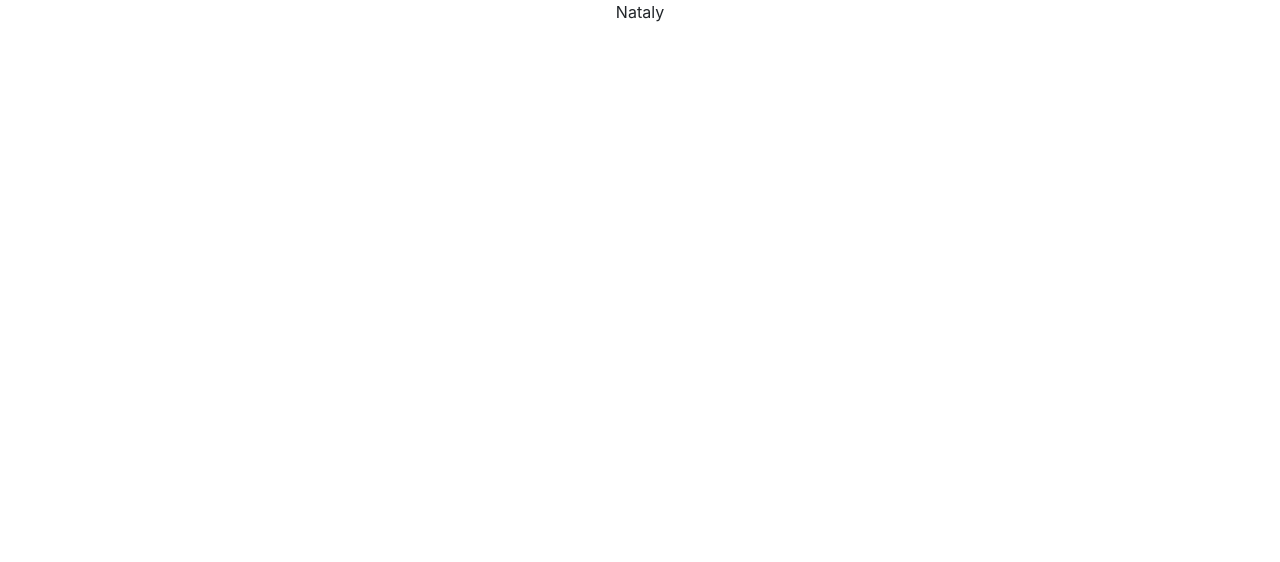
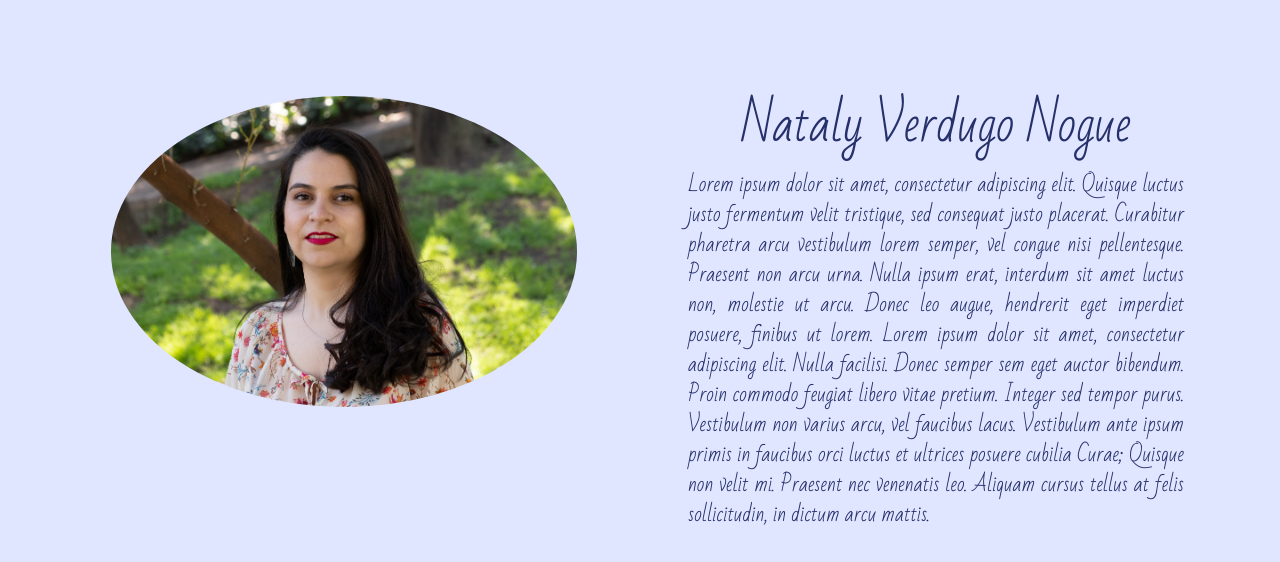
Before and after one commit to NatalyVerdugoNogue/NatalyVerdugoNogue.github.io, a website: page index.html in a window 1280 px wide. Both pictures are taken after a click on the button 76 px from the left and 396 px from the top of the page. Drawn offline with nearby package versions, Linux system fonts and the light colour scheme.

Commit message:
datauser

```diff
--- a/index.html
+++ b/index.html
@@ -17,6 +17,7 @@
 
   <!-- css -->
   <link rel="stylesheet" href="src/css/font.css">
+  <link rel="stylesheet" href="src/css/dataUser.css">
 
   <!-- javascript -->
   <script src="src/js/controller.js"></script>
@@ -26,9 +27,7 @@
 
 </head>
 
-<body id="container">
-  <div></div>
-</body>
+<body id="container"></body>
 
 
 <!-- bootstrap -->
--- /dev/null
+++ b/src/css/dataUser.css
@@ -0,0 +1,65 @@
+.text-user {
+  font-family: 'Bad Script', cursive;
+  color: #26306a;
+  font-weight: 500;
+}
+
+.text-title {
+  font-family: 'Bad Script', cursive;
+  color: #26306a;
+  font-weight: 500;
+}
+
+@media (min-width: 160px) {
+  .text-user {
+    font-size: 14px;
+  }
+  .text-title {
+    font-size: 20px;
+  }
+}
+
+@media (min-width: 481px) {
+  .text-user {
+    font-size: 18px;
+  }
+  .text-title {
+    font-size: 3rem;
+  }
+}
+
+@media (min-width: 641px) {
+  .text-user {
+    font-size: 10px;
+  }
+  .text-title {
+    font-size: 22px;
+  }
+}
+
+@media (min-width: 801px) {
+  .text-user {
+    font-size: 1rem;
+  }
+  .text-title {
+    font-size: 2.5rem;
+  }
+}
+
+@media (min-width: 1025px) {
+  .text-user {
+    font-size: 20px;
+  }
+  .text-title {
+    font-size: 3rem;
+  }
+}
+
+@media (min-width: 1281px) {
+  .text-user {
+    font-size: 30px;
+  }
+  .text-title {
+    font-size: 4rem;
+  }
+}
--- a/src/css/font.css
+++ b/src/css/font.css
@@ -1,5 +1,5 @@
 body {
-  /* background-color: #efffff */
+  background-color: #0035ff1f
 }
 
 .vertical-text-left {
@@ -167,7 +167,7 @@ body {
     left: 43vw;
     font-size: 34px;
   }
-  .img-fluid {
+  .img-fluid-alt {
     max-width: 70%;
     margin-left: 15%;
   }
@@ -186,7 +186,7 @@ body {
     left: 40vw;
     font-size: 56px;
   }
-  .img-fluid {
+  .img-fluid-alt {
     padding-top: 5rem;
   }
 }
@@ -203,7 +203,7 @@ body {
     left: 38vw;
     font-size: 52px;
   }
-  .img-fluid {
+  .img-fluid-alt {
     padding-top: 3rem;
   }
 }
@@ -219,7 +219,7 @@ body {
   .top-botton {
     font-size: 42px;
   }
-  .img-fluid {
+  .img-fluid-alt {
     padding-top: 1rem;
   }
 }
@@ -235,7 +235,7 @@ body {
   .top-botton {
     font-size: 32px;
   }
-  .img-fluid {
+  .img-fluid-alt {
     padding-top: 0rem;
   }
 }
@@ -290,7 +290,7 @@ body {
   .top-botton {
     font-size: 28px;
   }
-  .img-fluid {
+  .img-fluid-alt {
     padding-top: 3rem;
   }
 }
@@ -307,7 +307,7 @@ body {
     left: 26vw;
     font-size: 24px;
   }
-  .img-fluid {
+  .img-fluid-alt {
     padding-top: 0rem;
   }
 }
--- a/src/js/controller.js
+++ b/src/js/controller.js
@@ -4,3 +4,7 @@ window.controller = {};
 window.onload = () => {
   window.view.front();
 };
+
+window.controller.dataUser = () => {
+  window.view.dataUser();
+};
--- a/src/js/view.js
+++ b/src/js/view.js
@@ -5,25 +5,42 @@ window.view.front = () => {
   divFront.innerHTML =
     `<div class="row m-0">
       <div class="col-5 col-md-3 col-lg-2 m-auto pt-5 pt-md-3">
-      <img src="src/img/logoAzul.png" class="img-fluid" alt="prueba-gata">
+      <img src="src/img/logoAzul.png" class="img-fluid img-fluid-alt" alt="prueba-gata">
       </div>
     </div>
     <div class="row m-0">
       <div class="col-lg-6 col-xl-5 col-md-7 col-8 m-auto pt-md-4 pad-img">
-        <img src="src/img/pru5.png" class="img-fluid animated zoomIn imageshake" alt="prueba-gata">
+        <img src="src/img/pru5.png" class="img-fluid img-fluid-altanimated zoomIn imageshake" alt="prueba-gata">
       </div>
     </div>
 
     <p class="vertical-text-left m-0">CONTACTO</p>
-  <p class="vertical-text-right m-0">YO</p>
-  <p onclick="window.view.pru()" class="top-botton m-0">PORTAFOLIO</p>
+    <p class="vertical-text-right m-0">YO</p>
+    <p onclick="window.view.pru()" class="top-botton m-0">PORTAFOLIO</p>
 
-  <button onclick="window.view.pru()" class="btn-right"></button>
-  <button onclick="window.view.pru()" class="btn-left"></button>`;
+    <button onclick="window.view.pru()" class="btn-right"></button>
+    <button onclick="window.controller.dataUser()" class="btn-left"></button>`;
 };
 
-window.view.pru = () => {
-  let divFront2 = document.getElementById('container');
-  divFront2.innerHTML =
-    '<p class="text-center nat">Nataly</p>';
+window.view.dataUser = () => {
+  let divDataUser = document.getElementById('container');
+  divDataUser.innerHTML =
+    `<div class="row m-0 p-5">
+      <div class="col-md-6 col-12">
+        <img src="src/img/dataUser.jpg" class="rounded-circle img-fluid p-5" alt="data-user">
+      </div>
+      <div class="col-md-6 col-12 p-sm-5 p-0">
+        <h1 class="text-center text-title pb-2">Nataly Verdugo Nogue</h1>
+        <p class="text-user text-justify">Lorem ipsum dolor sit amet, consectetur adipiscing elit. Quisque luctus
+          justo fermentum
+          velit tristique, sed
+          consequat justo placerat. Curabitur pharetra arcu vestibulum lorem semper, vel congue nisi pellentesque.
+          Praesent non arcu urna. Nulla ipsum erat, interdum sit amet luctus non, molestie ut arcu. Donec leo augue,
+          hendrerit eget imperdiet posuere, finibus ut lorem. Lorem ipsum dolor sit amet, consectetur adipiscing elit.
+          Nulla facilisi. Donec semper sem eget auctor bibendum. Proin commodo feugiat libero vitae pretium. Integer sed
+          tempor purus. Vestibulum non varius arcu, vel faucibus lacus. Vestibulum ante ipsum primis in faucibus orci
+          luctus et ultrices posuere cubilia Curae; Quisque non velit mi. Praesent nec venenatis leo. Aliquam cursus
+          tellus at felis sollicitudin, in dictum arcu mattis.</p>
+      </div>
+    </div>`;
 };
```
Also changed, not shown: src/img/dataUser.jpg (added).
